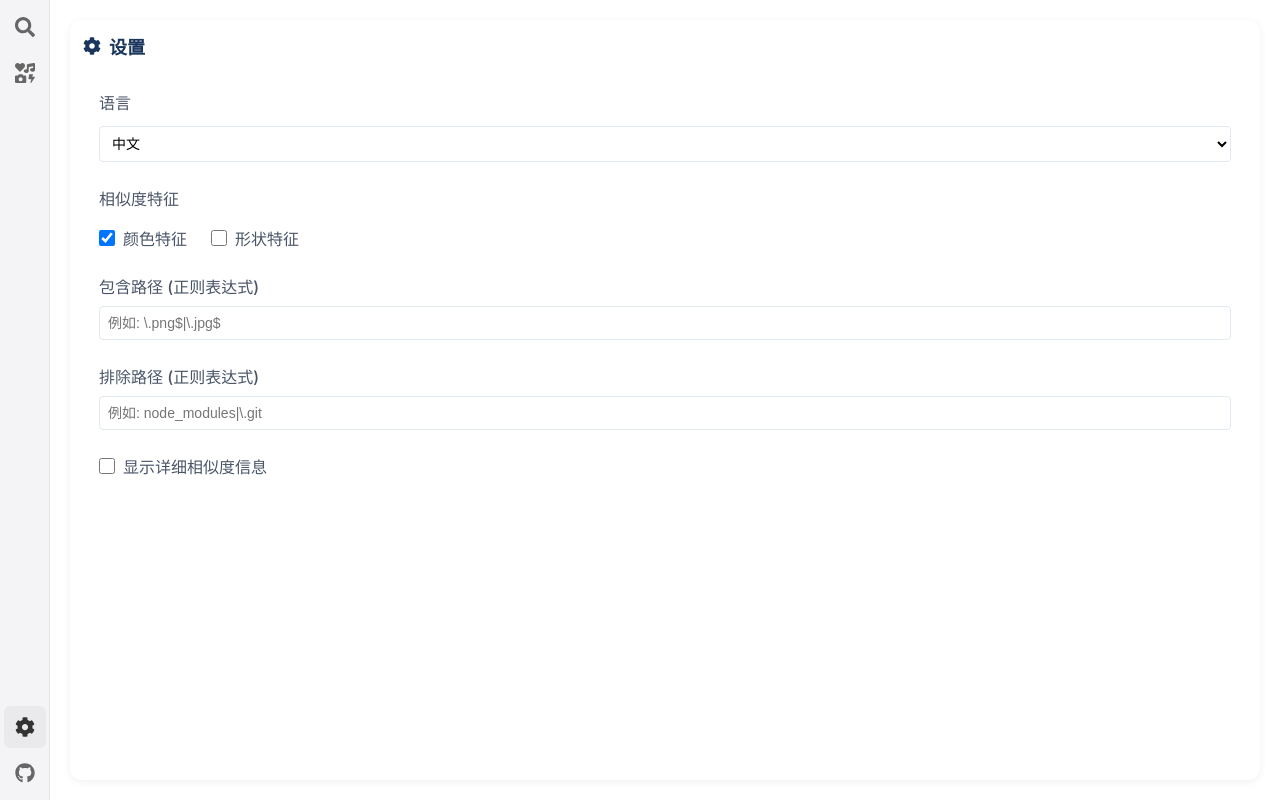
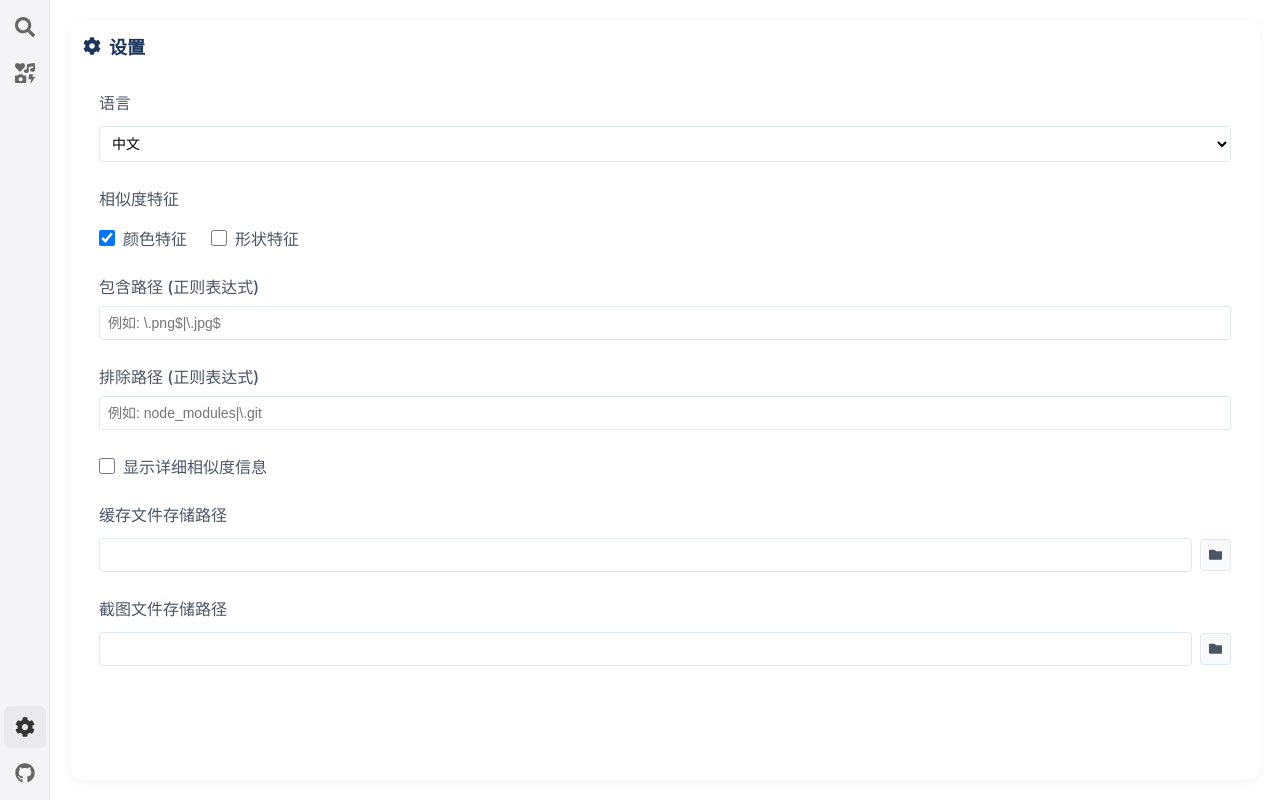
Before and after one commit to hofens/iconfinder, a React (Create React App) app: page / in a window 1280 px wide. Both pictures are taken after a click on the element 25 px from the left and 727 px from the top of the page. Built offline with nearby package versions, Linux system fonts and the light colour scheme.

Commit message:
设置页面增加存储路径展示

```diff
--- a/preload.js
+++ b/preload.js
@@ -77,7 +77,10 @@ const mainApi = {
   openExternal: (url) => ipcRenderer.invoke('open-external', url),
   captureScreen: () => ipcRenderer.invoke('start-capture-screen'),
   onScreenCapture: (callback) => ipcRenderer.on('screen-captured', callback),
-  removeScreenCapture: (callback) => ipcRenderer.removeListener('screen-captured', callback)
+  removeScreenCapture: (callback) => ipcRenderer.removeListener('screen-captured', callback),
+  getCachePath: () => ipcRenderer.invoke('get-cache-path'),
+  getScreenshotPath: () => ipcRenderer.invoke('get-screenshot-path'),
+  showItemInFolder: (path) => ipcRenderer.invoke('show-item-in-folder', path)
 };
 
 // 为截图窗口暴露的API
--- a/src/App.css
+++ b/src/App.css
@@ -1711,3 +1711,42 @@ mark {
 .directory-select__value-container {
   padding: 2px 0 !important;
 }
+
+.path-display {
+  display: flex;
+  align-items: center;
+  gap: 8px;
+  margin-top: 4px;
+}
+
+.path-display input {
+  flex: 1;
+  padding: 8px;
+  border: 1px solid #e2e8f0;
+  border-radius: 4px;
+  background-color: #f8fafc;
+  color: #4a5568;
+  font-family: monospace;
+  font-size: 0.9em;
+}
+
+.path-display input:hover {
+  background-color: #edf2f7;
+}
+
+.path-display button {
+  padding: 8px;
+  border: 1px solid #e2e8f0;
+  border-radius: 4px;
+  background-color: #f8fafc;
+  color: #4a5568;
+  cursor: pointer;
+  display: flex;
+  align-items: center;
+  justify-content: center;
+}
+
+.path-display button:hover {
+  background-color: #edf2f7;
+  color: #2d3748;
+}
--- a/src/App.js
+++ b/src/App.js
@@ -47,6 +47,8 @@ function App() {
   const [colorEnabled, setColorEnabled] = useState(true);
   const [shapeEnabled, setShapeEnabled] = useState(false);
   const [imageDimensions, setImageDimensions] = useState(null);
+  const [cachePath, setCachePath] = useState('');
+  const [screenshotPath, setScreenshotPath] = useState('');
 
   // Ensure ipcRenderer is available
 
@@ -699,6 +701,44 @@ function App() {
               />
               {getText('settings.showDetailedInfo')}
             </label>
+          </div>
+          <div className="setting-group">
+            <label>缓存文件存储路径</label>
+            <div className="path-display">
+              <input
+                type="text"
+                value={cachePath}
+                readOnly
+                onClick={() => handleOpenDirectory(cachePath)}
+                style={{ cursor: 'pointer' }}
+                title="点击在文件管理器中打开"
+              />
+              <button
+                onClick={() => handleOpenDirectory(cachePath)}
+                title="在文件管理器中打开"
+              >
+                <FaFolder />
+              </button>
+            </div>
+          </div>
+          <div className="setting-group">
+            <label>截图文件存储路径</label>
+            <div className="path-display">
+              <input
+                type="text"
+                value={screenshotPath}
+                readOnly
+                onClick={() => handleOpenDirectory(screenshotPath)}
+                style={{ cursor: 'pointer' }}
+                title="点击在文件管理器中打开"
+              />
+              <button
+                onClick={() => handleOpenDirectory(screenshotPath)}
+                title="在文件管理器中打开"
+              >
+                <FaFolder />
+              </button>
+            </div>
           </div>
         </div>
       </div>
@@ -1251,6 +1291,25 @@ function App() {
       console.error('启动截屏失败:', error);
       setStatus('启动截屏失败: ' + error.message);
       setIsScreenCapturing(false);
+    }
+  };
+
+  // 添加获取路径的 useEffect
+  useEffect(() => {
+    if (window.electron) {
+      window.electron.getCachePath().then(path => setCachePath(path));
+      window.electron.getScreenshotPath().then(path => setScreenshotPath(path));
+    }
+  }, []);
+
+  const handleOpenDirectory = async (path) => {
+    if (window.electron) {
+      try {
+        await window.electron.showItemInFolder(path);
+      } catch (error) {
+        console.error('打开目录失败:', error);
+        setStatus('打开目录失败: ' + error.message);
+      }
     }
   };
 
```
Also changed, not shown: main.js (+22 -0 lines).
